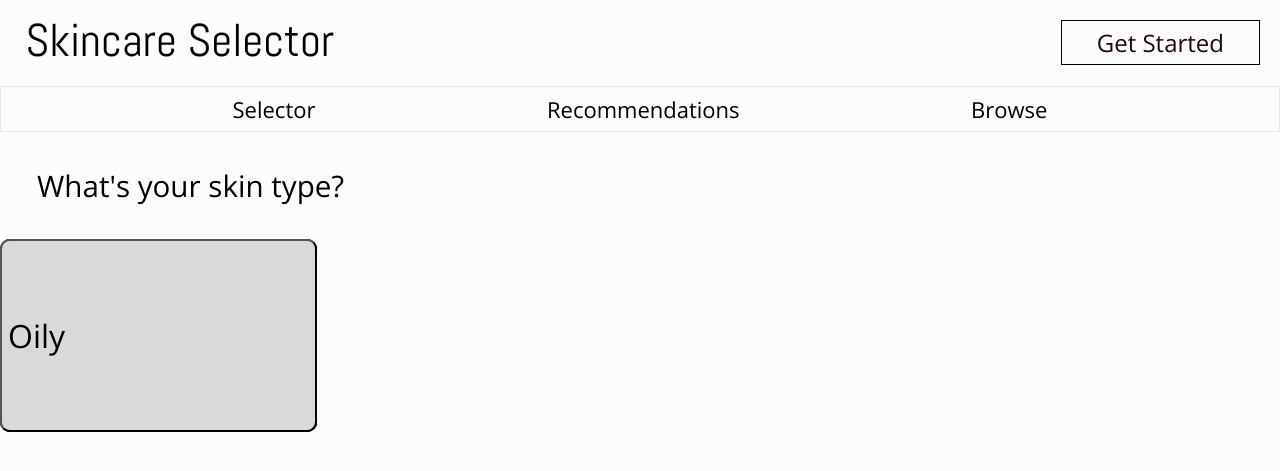
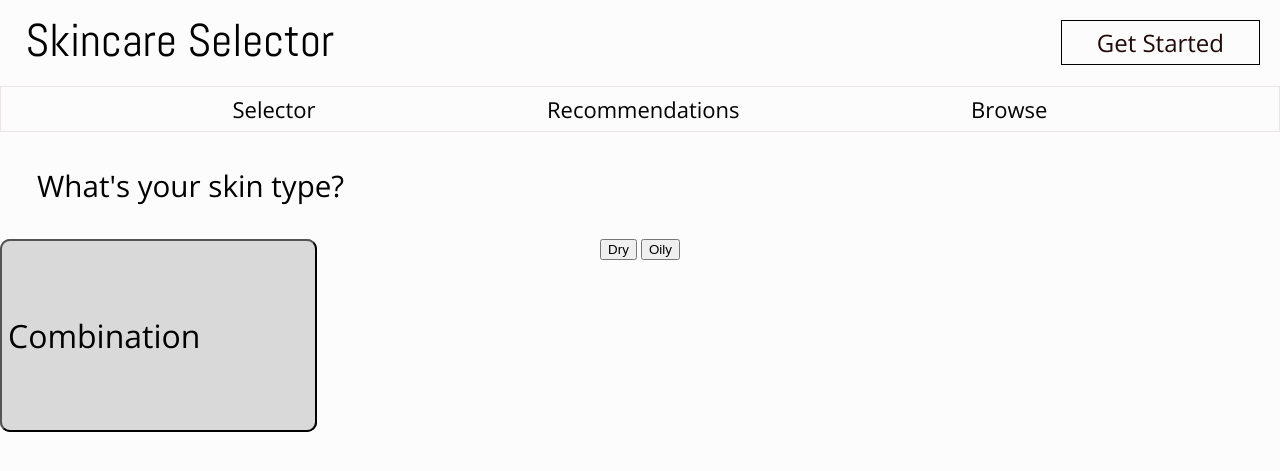
Before and after one commit to ibConnor/SkincareSelector, a Jekyll site: the page built from skintype.html, in a window 1280 px wide. Shown: the top 471 px of the page. Built offline with Jekyll 4.4.1, drawn with Linux system fonts in a browser that asks for light colours.

Commit message:
removed redundant position

```diff
--- a/_layouts/skintype.html
+++ b/_layouts/skintype.html
@@ -10,7 +10,7 @@
 <div class="main">
 <h2>What's your skin type?</h2>
 <button class="button">Normal</button>
-<button>Combination</button>
+<button class="button">Combination</button>
 <button>Dry</button>
 <button>Oily</button>
 </div>
--- a/css/buttons.css
+++ b/css/buttons.css
@@ -1,4 +1,4 @@
-button {
+.button {
     position: absolute;
     width: 317px;
     height: 193px;
@@ -12,5 +12,4 @@ button {
     display: flex;
     align-items: center;
     text-align: center;
-    position: absolute;
 }
```
